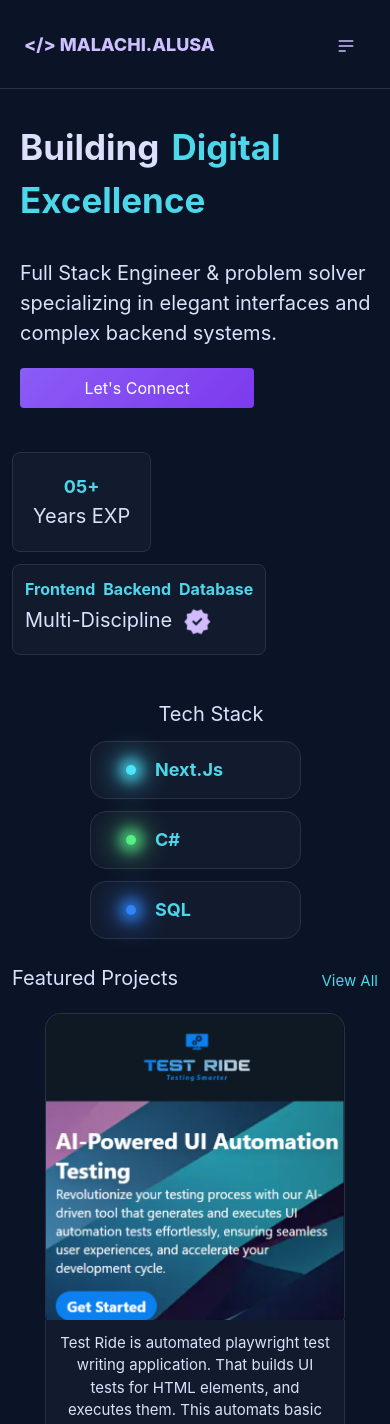
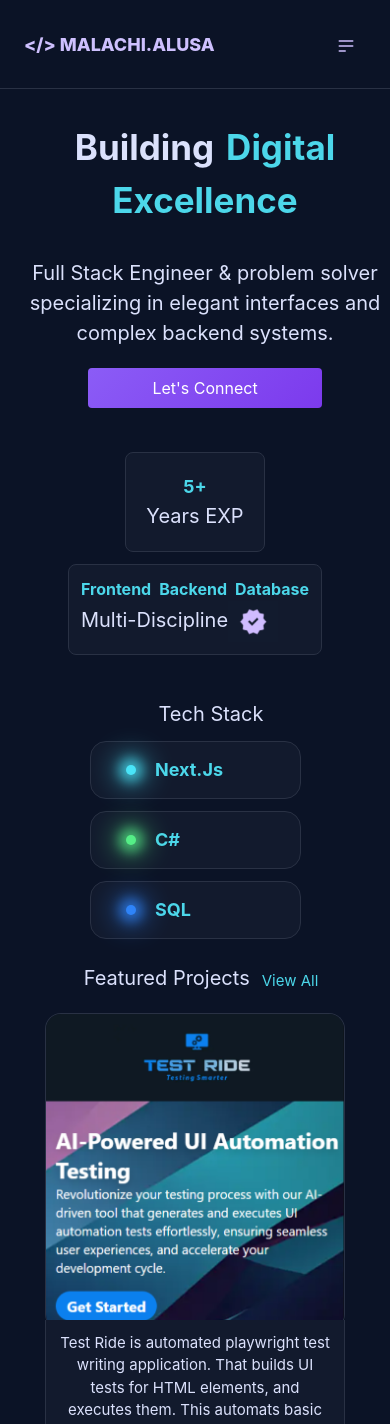
Before and after one commit to tonganknight/malachi.alusa, a Next.js app: page / in a window 390 px wide. Shown: the top 1424 px of the page. Built offline with nearby package versions, Linux system fonts and the light colour scheme.

Commit message:
centered mobile page content

```diff
--- a/app/components/FeaturedProjectsSection/FeaturedProjectsSection.tsx
+++ b/app/components/FeaturedProjectsSection/FeaturedProjectsSection.tsx
@@ -17,11 +17,11 @@ export const FeaturedProjectsSection = () => {
   ];
   return (
     <div className="flex flex-col ml-3">
-      <div className="flex flex row justify-between items-center">
+      <div className="flex flex row justify-center items-center">
         <p className="font-label text-secondary text-[20px] mb-5">
           {FeaturedProjectSectionEnum.Label}
         </p>
-        <a className="font-label text-highlight-primary text-[15px] mr-3 mb-3">
+        <a className="font-label text-highlight-primary text-[15px] mb-3 ml-3">
           {FeaturedProjectSectionEnum.ShowAllLink}
         </a>
       </div>
--- a/app/components/HomeHeading/HomeHeading.tsx
+++ b/app/components/HomeHeading/HomeHeading.tsx
@@ -1,7 +1,7 @@
 import { HomeHeadingEnum } from "../../types/HomeHeadingEnums";
 export const HomeHeading = () => {
   return (
-    <div className="flex flex-col items-start justify-center py-8">
+    <div className="flex flex-col items-center justify-center py-8">
       <div className="flex flex-row pl-5">
         <p className="font-label text-secondary pr-3 text-[35px] font-bold">
           {HomeHeadingEnum.Building}
--- a/app/components/HomeSynopsis/HomeSynopsis.tsx
+++ b/app/components/HomeSynopsis/HomeSynopsis.tsx
@@ -6,7 +6,7 @@ interface HomeSynopsisProps {
 
 export const HomeSynopsis = ({ content }: HomeSynopsisProps) => {
   return (
-    <div className="flex items start justify-start text-start pl-5 ">
+    <div className="flex text-center items-center justify-center pl-5 ">
       <p className="font-label text-secondary text-[20px]">{content}</p>
     </div>
   );
--- a/app/components/LetsConnectButton/LetsConnectButton.tsx
+++ b/app/components/LetsConnectButton/LetsConnectButton.tsx
@@ -8,11 +8,13 @@ export const LetsConnectButton = () => {
     setShowContactMe(true);
   };
   return (
+    <div className="flex justify-center items-center">
       <button
         className="ml-5 mt-5 w-[60%] text-white font-label py-2 px-4 rounded bg-[linear-gradient(135deg,#8b5cf6,#7c3aed)]"
         onClick={openContactMe}
       >
         Let's Connect
       </button>
+    </div>
   );
 };
--- a/app/components/SkillsOverview/SkillsOverview.tsx
+++ b/app/components/SkillsOverview/SkillsOverview.tsx
@@ -3,7 +3,7 @@ import { YearsOfExp } from "./YearsOfExp/YearsOfExp";
 
 export const SkillsOverview = () => {
   return (
-    <div className="flex flex-col items-start justify-center py-8">
+    <div className="flex flex-col items-center justify-center py-8">
       <div className="flex flex-row">
         <YearsOfExp />
       </div>
--- a/app/components/SkillsOverview/YearsOfExp/YearsOfExp.tsx
+++ b/app/components/SkillsOverview/YearsOfExp/YearsOfExp.tsx
@@ -1,12 +1,12 @@
-import { YearsOfExpEEnum } from "@/app/types/YearsOfExpEnum";
+import { YearsOfExpEnum } from "@/app/types/YearsOfExpEnum";
 export const YearsOfExp = () => {
   return (
     <div className="flex flex-col bg-foreground border-[1px] border-edge-primary justify-center items-center rounded-lg p-5 m-3">
       <p className="text-lg font-label font-bold text-highlight-primary">
-        {YearsOfExpEEnum.Value}
+        {YearsOfExpEnum.Value}
       </p>
       <p className=" font-label text-secondary text-[20px] ">
-        {YearsOfExpEEnum.Label}
+        {YearsOfExpEnum.Label}
       </p>
     </div>
   );
--- a/app/components/TechStack/TechStack.tsx
+++ b/app/components/TechStack/TechStack.tsx
@@ -62,8 +62,8 @@ export const TechStack = () => {
       {showSqlModal && (
         <Modal
           Header={"SQL"}
-          ImageSrc={"/SQL.png"}
-          ImageAlt={"SQL"}
+          ImageSrc={"/sql.png"}
+          ImageAlt={"Image SQL"}
           showModal={showSqlModal}
           setShowModal={setShowSqlModal}
           synopsis={TechStackEnum.SQLModalContent}
--- a/app/types/YearsOfExpEnum.ts
+++ b/app/types/YearsOfExpEnum.ts
@@ -1,4 +1,4 @@
-export enum YearsOfExpEEnum {
+export enum YearsOfExpEnum {
   Label = "Years EXP",
-  Value = "05+",
+  Value = "5+",
 }
```
Lines whose indentation alone changed are shown as unchanged.
